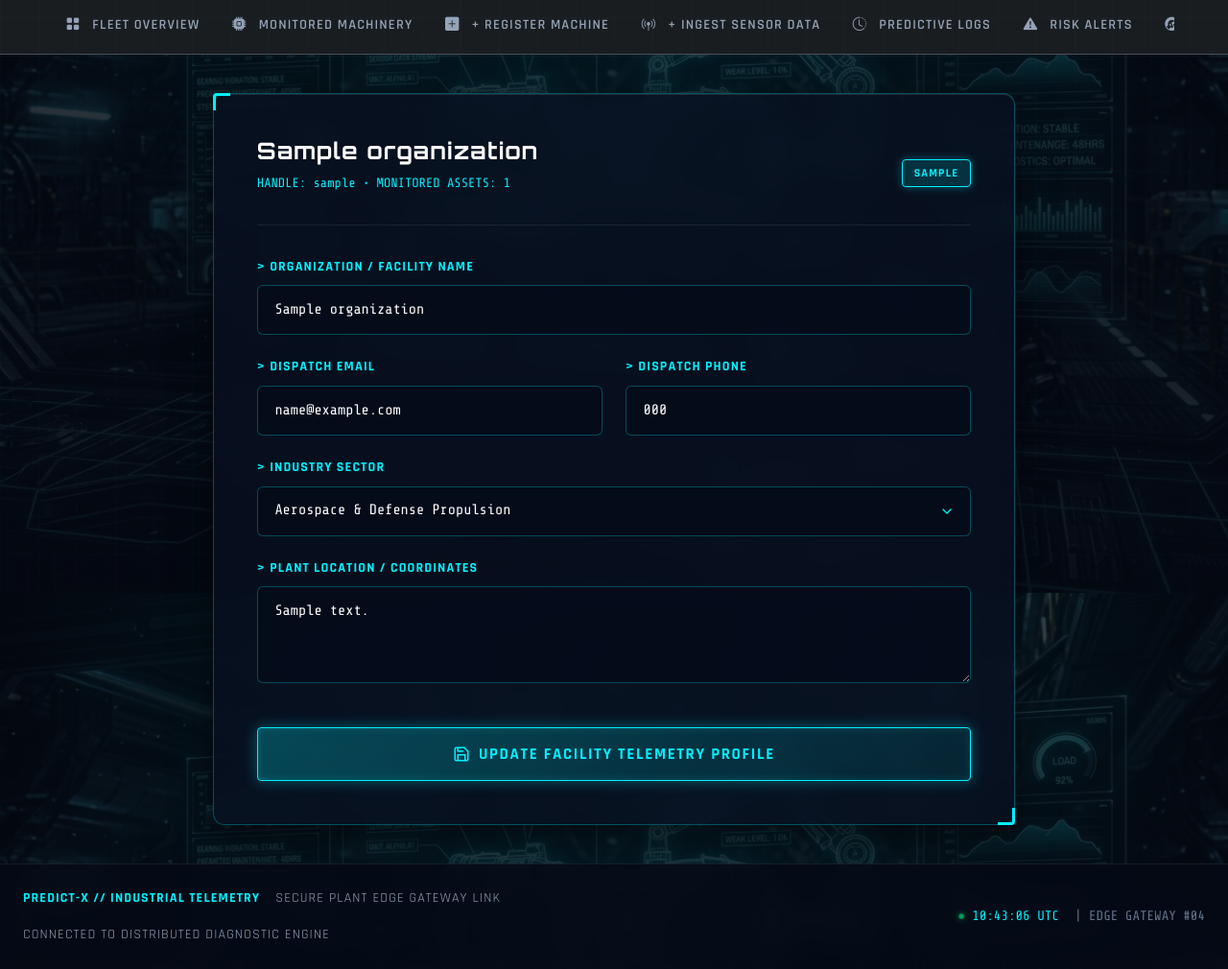
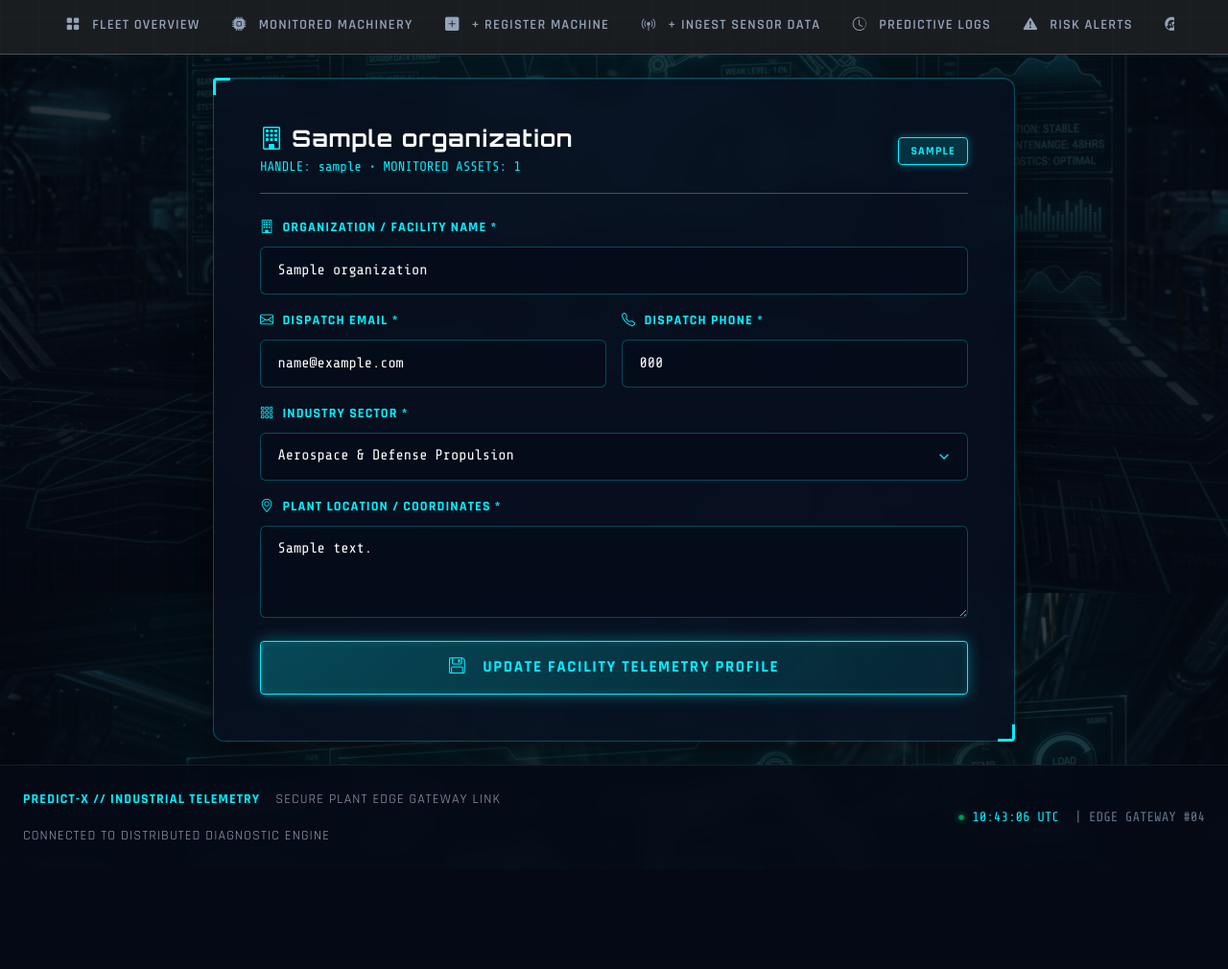
Before and after one commit to VishnuSuresh0204/Predictive_Maintenance, a Django app: page /profile/ in a window 1280 px wide; the page is wider, and only the part inside the window is pictured. Shown: the part 182-1192 px from the top of that part at 96% size. After the commit the page ends 1057 px from the top of that part, so only its background shows below. Run offline with Django 5.2, Linux system fonts and the light colour scheme; a user stored in the database is signed in; tables that the repository leaves empty hold one stand-in row (values such as "Sample post").

Commit message:
Update organization profile template

```diff
--- a/maintain/templates/ORGANIZATION/profile.html
+++ b/maintain/templates/ORGANIZATION/profile.html
@@ -2,61 +2,80 @@
 {% load static %}
 
 {% block title %}FACILITY PROFILE // {{ org.organization_name }}{% endblock %}
-{% block page_title %}ORGANIZATION & PLANT PROFILE{% endblock %}
+{% block page_title %}ORGANIZATION &amp; PLANT PROFILE{% endblock %}
 {% block page_subtitle %}Enterprise credentials, emergency dispatch points, and physical facility coordinates{% endblock %}
 
 {% block content %}
-<div class="container" style="max-width: 900px;">
-  <div class="glass-panel cyber-panel" style="padding: 2.8rem;">
-    <div style="display: flex; justify-content: space-between; align-items: center; margin-bottom: 2rem; border-bottom: 1px solid var(--border-subtle); padding-bottom: 1rem;">
+<div class="container py-4" style="max-width: 900px;">
+  <div class="glass-panel cyber-panel p-4 p-md-5">
+
+    <!-- Header -->
+    <div class="d-flex justify-content-between align-items-center flex-wrap gap-2 border-bottom border-subtle pb-3 mb-4">
       <div>
-        <h3 style="font-size: 1.5rem; color: #fff;">{{ org.organization_name }}</h3>
-        <p class="font-mono text-cyan" style="font-size: 0.85rem;">HANDLE: {{ org.login.username }} &bull; MONITORED ASSETS: {{ total_machines }}</p>
+        <h3 class="h4 text-light font-display d-flex align-items-center gap-2 mb-1">
+          <i class="bi bi-building text-cyan"></i> {{ org.organization_name }}
+        </h3>
+        <p class="font-mono text-cyan small mb-0">
+          HANDLE: {{ org.login.username }} &bull; MONITORED ASSETS: {{ total_machines }}
+        </p>
       </div>
       <span class="entity-badge badge-org">{{ org.industry_type }}</span>
     </div>
 
+    <!-- Profile Form -->
     <form action="/profile/" method="POST">
       {% csrf_token %}
 
-      <div class="form-group">
-        <label for="organization_name" class="form-label">&gt; ORGANIZATION / FACILITY NAME</label>
-        <input type="text" id="organization_name" name="organization_name" class="cyber-input" value="{{ org.organization_name }}" required>
+      <div class="mb-3">
+        <label for="organization_name" class="form-label font-tech text-cyan small fw-bold">
+          <i class="bi bi-building me-1"></i> ORGANIZATION / FACILITY NAME *
+        </label>
+        <input type="text" id="organization_name" name="organization_name" class="form-control cyber-input"
+               value="{{ org.organization_name }}" required>
       </div>
 
-      <div style="display: grid; grid-template-columns: 1fr 1fr; gap: 1.5rem;">
-        <div class="form-group">
-          <label for="email" class="form-label">&gt; DISPATCH EMAIL</label>
-          <input type="email" id="email" name="email" class="cyber-input" value="{{ org.email }}" required>
+      <div class="row g-3">
+        <div class="col-12 col-md-6">
+          <label for="email" class="form-label font-tech text-cyan small fw-bold">
+            <i class="bi bi-envelope me-1"></i> DISPATCH EMAIL *
+          </label>
+          <input type="email" id="email" name="email" class="form-control cyber-input"
+                 value="{{ org.email }}" required>
         </div>
 
-        <div class="form-group">
-          <label for="phone" class="form-label">&gt; DISPATCH PHONE</label>
-          <input type="text" id="phone" name="phone" class="cyber-input" value="{{ org.phone }}" required>
+        <div class="col-12 col-md-6">
+          <label for="phone" class="form-label font-tech text-cyan small fw-bold">
+            <i class="bi bi-telephone me-1"></i> DISPATCH PHONE *
+          </label>
+          <input type="text" id="phone" name="phone" class="form-control cyber-input"
+                 value="{{ org.phone }}" required>
         </div>
       </div>
 
-      <div class="form-group">
-        <label for="industry_type" class="form-label">&gt; INDUSTRY SECTOR</label>
-        <select id="industry_type" name="industry_type" class="cyber-input" required>
-          <option value="Aerospace & Defense" {% if org.industry_type == 'Aerospace & Defense' %}selected{% endif %}>Aerospace & Defense Propulsion</option>
+      <div class="mt-3 mb-3">
+        <label for="industry_type" class="form-label font-tech text-cyan small fw-bold">
+          <i class="bi bi-grid-3x3-gap me-1"></i> INDUSTRY SECTOR *
+        </label>
+        <select id="industry_type" name="industry_type" class="form-select cyber-input" required>
+          <option value="Aerospace &amp; Defense" {% if org.industry_type == 'Aerospace & Defense' %}selected{% endif %}>Aerospace &amp; Defense Propulsion</option>
           <option value="Advanced Heavy Manufacturing" {% if org.industry_type == 'Advanced Heavy Manufacturing' %}selected{% endif %}>Advanced Heavy Manufacturing</option>
-          <option value="Energy, Oil & Power Utilities" {% if org.industry_type == 'Energy, Oil & Power Utilities' %}selected{% endif %}>Energy, Oil & Power Utilities</option>
-          <option value="Automotive & Robotics Assembly" {% if org.industry_type == 'Automotive & Robotics Assembly' %}selected{% endif %}>Automotive & Robotics Assembly</option>
+          <option value="Energy, Oil &amp; Power Utilities" {% if org.industry_type == 'Energy, Oil & Power Utilities' %}selected{% endif %}>Energy, Oil &amp; Power Utilities</option>
+          <option value="Automotive &amp; Robotics Assembly" {% if org.industry_type == 'Automotive & Robotics Assembly' %}selected{% endif %}>Automotive &amp; Robotics Assembly</option>
           <option value="Semiconductor Fabrication" {% if org.industry_type == 'Semiconductor Fabrication' %}selected{% endif %}>Semiconductor Cleanroom Fab</option>
-          <option value="Pharmaceutical & Biotech Synthesis" {% if org.industry_type == 'Pharmaceutical & Biotech Synthesis' %}selected{% endif %}>Pharmaceutical & Biotech Synthesis</option>
-          <option value="Maritime & Rail Logistics" {% if org.industry_type == 'Maritime & Rail Logistics' %}selected{% endif %}>Maritime & Heavy Rail Logistics</option>
+          <option value="Pharmaceutical &amp; Biotech Synthesis" {% if org.industry_type == 'Pharmaceutical & Biotech Synthesis' %}selected{% endif %}>Pharmaceutical &amp; Biotech Synthesis</option>
+          <option value="Maritime &amp; Rail Logistics" {% if org.industry_type == 'Maritime & Rail Logistics' %}selected{% endif %}>Maritime &amp; Heavy Rail Logistics</option>
         </select>
       </div>
 
-      <div class="form-group">
-        <label for="address" class="form-label">&gt; PLANT LOCATION / COORDINATES</label>
-        <textarea id="address" name="address" class="cyber-input" rows="3" required>{{ org.address }}</textarea>
+      <div class="mb-4">
+        <label for="address" class="form-label font-tech text-cyan small fw-bold">
+          <i class="bi bi-geo-alt me-1"></i> PLANT LOCATION / COORDINATES *
+        </label>
+        <textarea id="address" name="address" class="form-control cyber-input" rows="3" required>{{ org.address }}</textarea>
       </div>
 
-      <button type="submit" class="cyber-btn cyber-btn-cyan cyber-btn-lg" style="width: 100%; margin-top: 1rem;">
-        <svg width="18" height="18" viewBox="0 0 24 24" fill="none" stroke="currentColor" stroke-width="2"><path d="M19 21H5a2 2 0 0 1-2-2V5a2 2 0 0 1 2-2h11l5 5v11a2 2 0 0 1-2 2z"></path><polyline points="17 21 17 13 7 13 7 21"></polyline><polyline points="7 3 7 8 15 8"></polyline></svg>
-        UPDATE FACILITY TELEMETRY PROFILE
+      <button type="submit" class="cyber-btn cyber-btn-cyan cyber-btn-lg w-100">
+        <i class="bi bi-floppy me-2"></i> UPDATE FACILITY TELEMETRY PROFILE
       </button>
     </form>
   </div>
```
